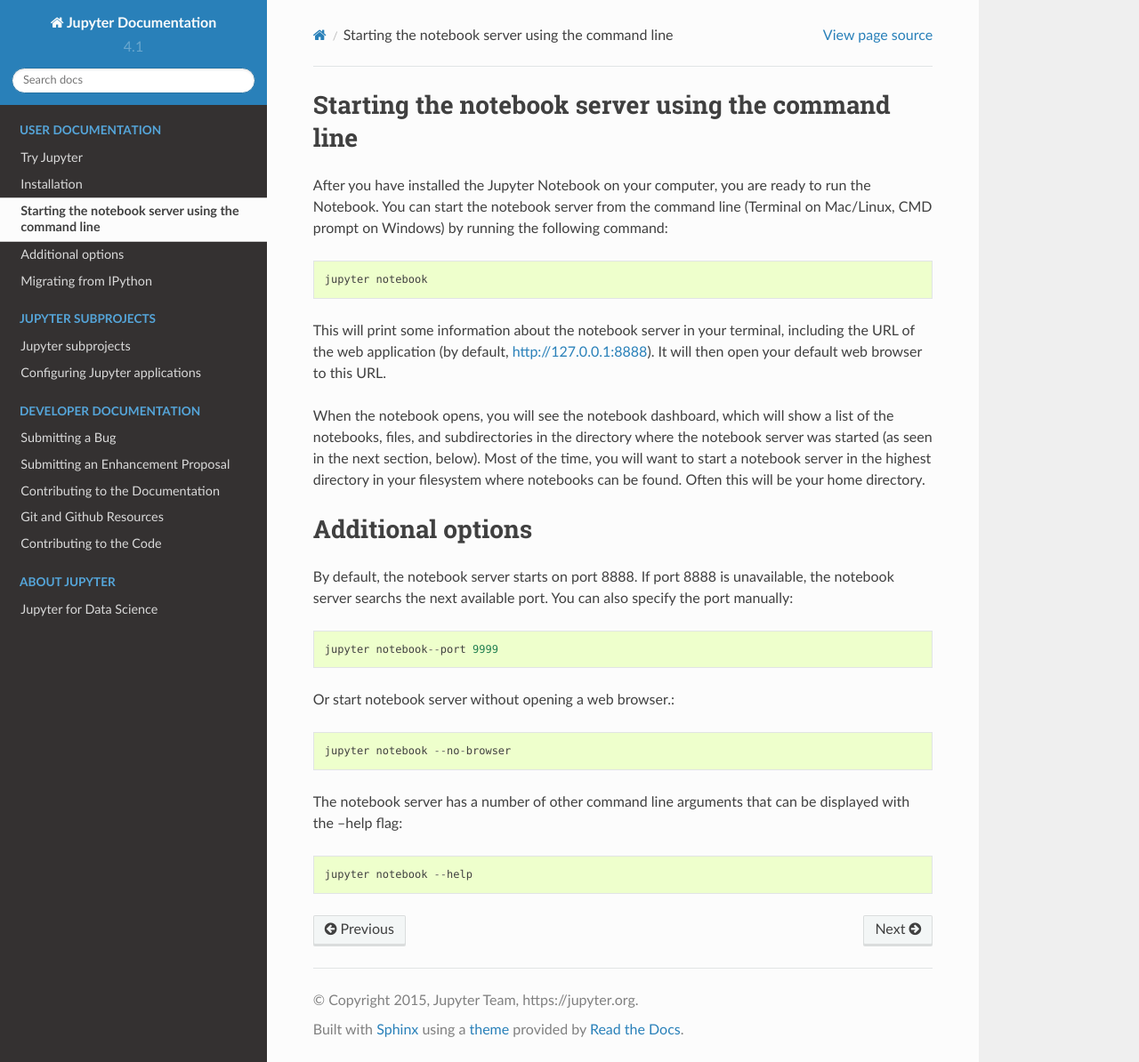
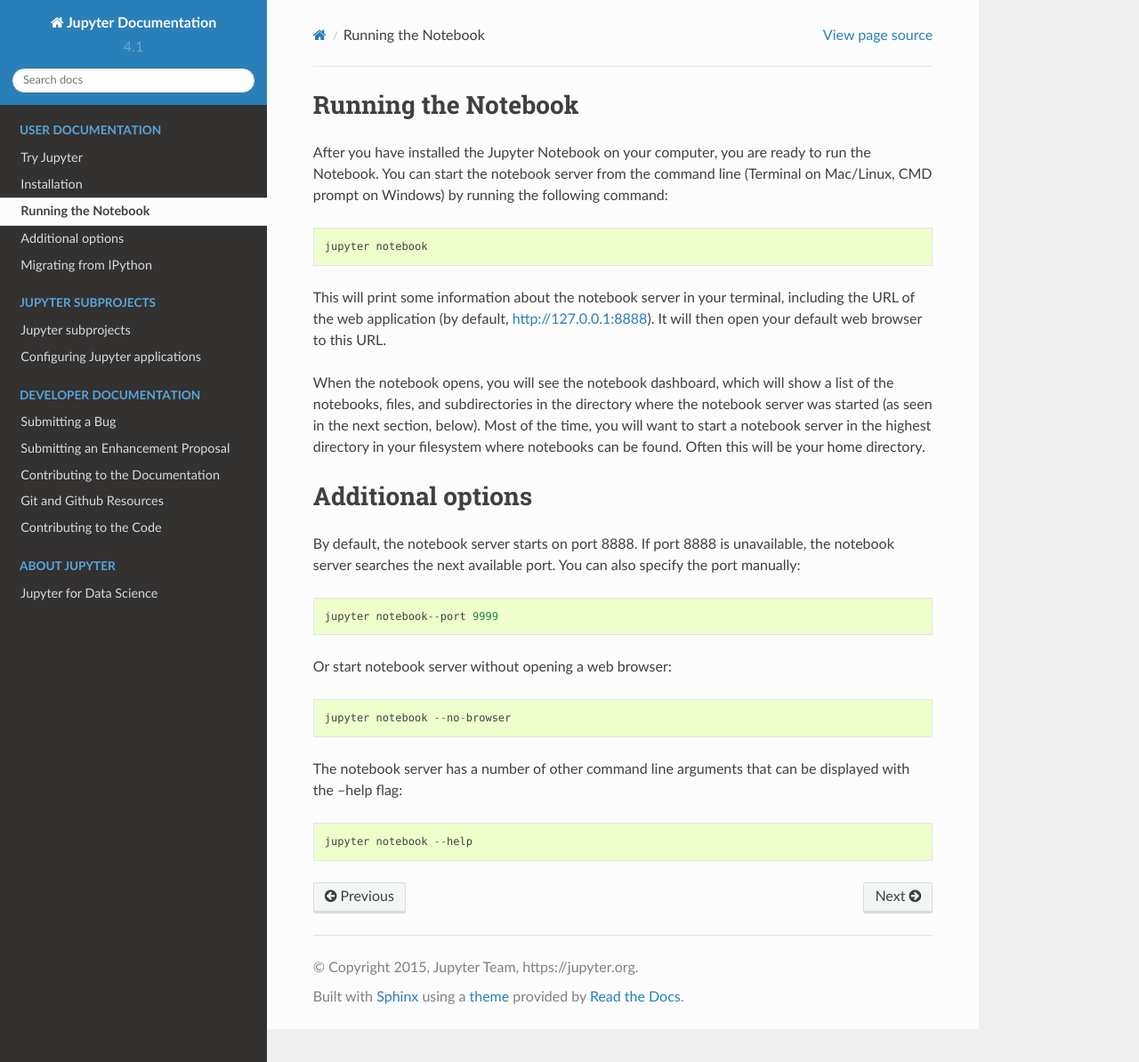
Before and after one commit to jupyter/jupyter, a Sphinx documentation site: the page built from docs/source/running.rst, in a window 1280 px wide and 1194 px high. Shown: the whole window at 89% size. Built offline with Sphinx 7.4.7 and the Read the Docs theme 2.0.0, drawn with Linux system fonts in a browser that asks for light colours; pages that are not in the unit, such as notebooks, are missing from menus.

```diff
--- a/docs/source/running.rst
+++ b/docs/source/running.rst
@@ -2,7 +2,7 @@
 
 
 ====================
-Starting the notebook server using the command line
+Running the Notebook
 ====================
 
 After you have installed the Jupyter Notebook on your computer, you are ready to run the Notebook. You can start the notebook server from the command line (Terminal on Mac/Linux, CMD prompt on Windows) by running the following command::
@@ -17,12 +17,12 @@
 Additional options
 ====================
 
-By default, the notebook server starts on port 8888. If port 8888 is unavailable, the notebook server searchs the next available port.
+By default, the notebook server starts on port 8888. If port 8888 is unavailable, the notebook server searches the next available port.
 You can also specify the port manually::
 
     jupyter notebook--port 9999
 
-Or start notebook server without opening a web browser.::
+Or start notebook server without opening a web browser::
 
     jupyter notebook --no-browser
 
```
